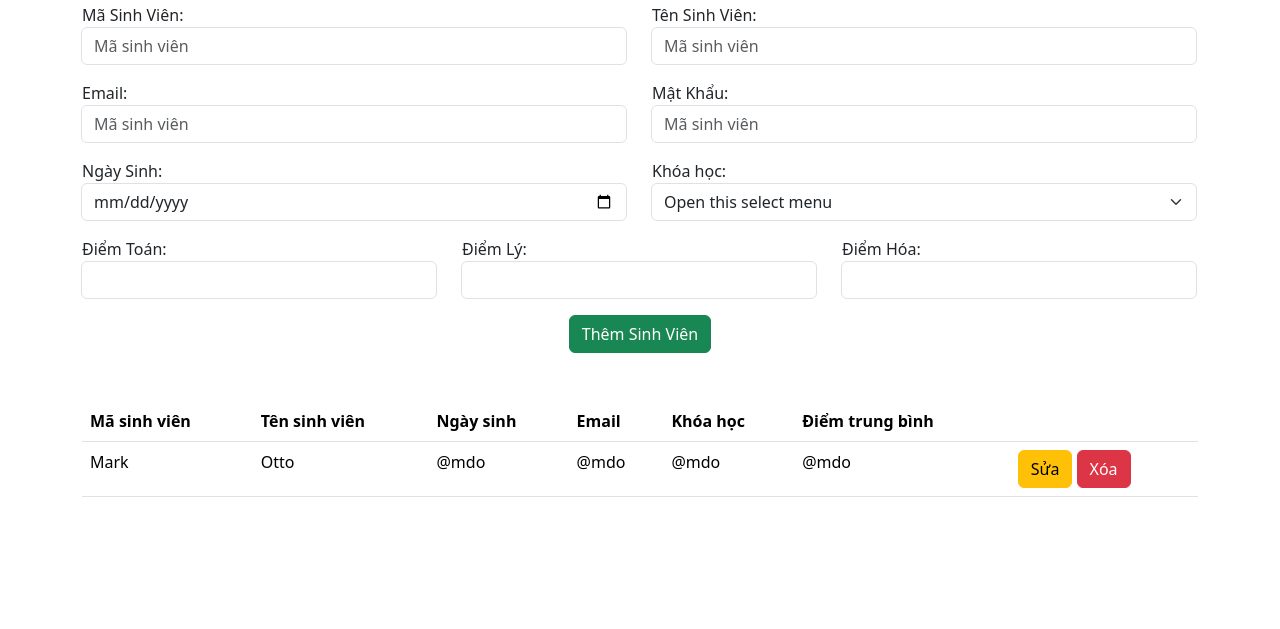
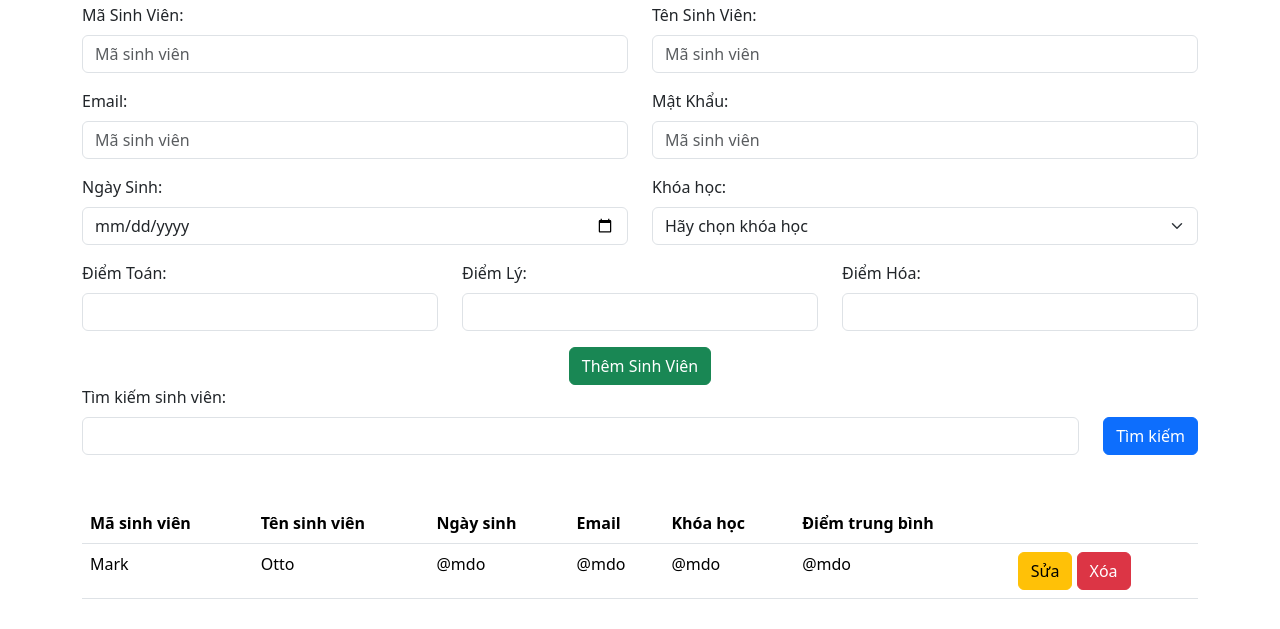
Before and after one commit to D41Ngo/BCDN10-JS, a plain HTML site: page index.html in a window 1280 px wide. Shown: the part 53-682 px from the top of the page. Drawn offline with nearby package versions, Linux system fonts and the light colour scheme.

Commit message:
setup ui

```diff
--- a/index.html
+++ b/index.html
@@ -22,40 +22,40 @@
             <!-- Input Thông Tin -->
             <div class="row">
                 <div class="col-6">
-                    <div class="input-group mb-3 flex-column">
-                        <label for="msv">Mã Sinh Viên:</label>
-                        <input id="msv" type="text" class="w-100 form-control" placeholder="Mã sinh viên">
+                    <div class="mb-3">
+                        <label class="form-label" for="msv">Mã Sinh Viên:</label>
+                        <input id="msv" type="text" class="form-control" placeholder="Mã sinh viên">
                     </div>
 
-                    <div class="input-group mb-3 flex-column">
-                        <label for="email">Email:</label>
-                        <input id="email" type="email" class="w-100 form-control" placeholder="Mã sinh viên">
+                    <div class="mb-3">
+                        <label class="form-label" for="email">Email:</label>
+                        <input id="email" type="email" class="form-control" placeholder="Mã sinh viên">
                     </div>
 
-                    <div class="input-group mb-3 flex-column">
-                        <label for="ngaySinh">Ngày Sinh:</label>
-                        <input id="ngaySinh" type="date" class="w-100 form-control" placeholder="Mã sinh viên">
+                    <div class="mb-3">
+                        <label class="form-label" for="ngaySinh">Ngày Sinh:</label>
+                        <input id="ngaySinh" type="date" class="form-control" placeholder="Mã sinh viên">
                     </div>
 
                 </div>
                 <div class="col-6">
-                    <div class="input-group mb-3 flex-column">
-                        <label for="tsv">Tên Sinh Viên:</label>
-                        <input id="tsv" type="text" class="w-100 form-control" placeholder="Mã sinh viên">
+                    <div class="mb-3">
+                        <label class="form-label" for="tsv">Tên Sinh Viên:</label>
+                        <input id="tsv" type="text" class="form-control" placeholder="Mã sinh viên">
                     </div>
 
-                    <div class="input-group mb-3 flex-column">
-                        <label for="matKhau">Mật Khẩu:</label>
-                        <input id="matKhau" type="password" class="w-100 form-control" placeholder="Mã sinh viên">
+                    <div class="mb-3">
+                        <label class="form-label" for="matKhau">Mật Khẩu:</label>
+                        <input id="matKhau" type="password" class="form-control" placeholder="Mã sinh viên">
                     </div>
 
-                    <div class="input-group mb-3 flex-column">
-                        <label for="khoaHoc">Khóa học:</label>
-                        <select id="khoaHoc" class="w-100 form-select">
-                            <option selected>Open this select menu</option>
-                            <option value="1">One</option>
-                            <option value="2">Two</option>
-                            <option value="3">Three</option>
+                    <div class="mb-3">
+                        <label class="form-label" for="khoaHoc">Khóa học:</label>
+                        <select id="khoaHoc" class="form-select">
+                            <option value="" selected>Hãy chọn khóa học</option>
+                            <option value="kh001">KH001</option>
+                            <option value="kh002">KH002</option>
+                            <option value="kh002">KH003</option>
                         </select>
                     </div>
                 </div>
@@ -63,27 +63,36 @@
             <!-- Input Điểm -->
             <div class="row">
                 <div class="col-4">
-                    <div class="input-group mb-3 flex-column">
-                        <label for="toan">Điểm Toán:</label>
-                        <input id="toan" type="text" class="w-100 form-control">
+                    <div class="mb-3">
+                        <label class="form-label" for="toan">Điểm Toán:</label>
+                        <input id="toan" type="text" class="form-control">
                     </div>
                 </div>
                 <div class="col-4">
-                    <div class="input-group mb-3 flex-column">
-                        <label for="ly">Điểm Lý:</label>
-                        <input id="ly" type="text" class="w-100 form-control">
+                    <div class="mb-3">
+                        <label class="form-label" for="ly">Điểm Lý:</label>
+                        <input id="ly" type="text" class="form-control">
                     </div>
                 </div>
                 <div class="col-4">
-                    <div class="input-group mb-3 flex-column">
-                        <label for="hoa">Điểm Hóa:</label>
-                        <input id="hoa" type="text" class="w-100 form-control">
+                    <div class="mb-3">
+                        <label class="form-label" for="hoa">Điểm Hóa:</label>
+                        <input id="hoa" type="text" class="form-control">
                     </div>
                 </div>
             </div>
 
             <div class="text-center">
                 <button class="btn btn-success">Thêm Sinh Viên</button>
+            </div>
+
+
+            <div class="mb-3">
+                <label class="form-label" for="tim-kiem-sv">Tìm kiếm sinh viên:</label>
+                <div class="d-flex gap-4">
+                    <input id="tim-kiem-sv" type="text" class="form-control">
+                    <button class="btn btn-primary flex-shrink-0">Tìm kiếm</button>
+                </div>
             </div>
 
 
```
